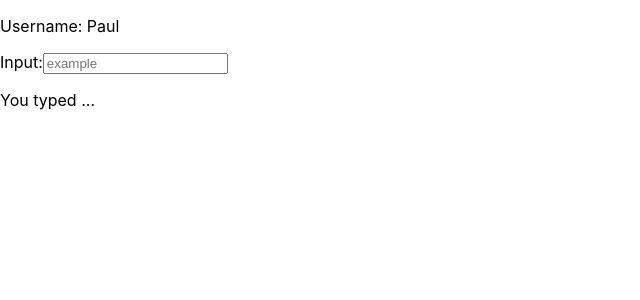
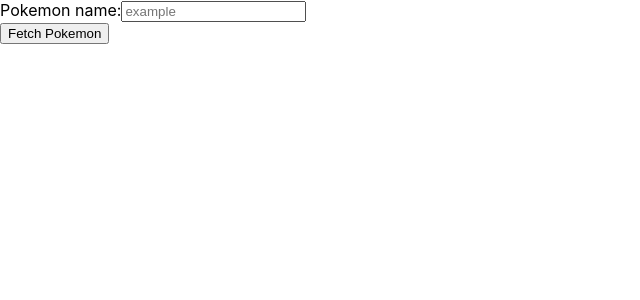
Before and after one commit to PavelKovalchuk/react-testing-library, a React (Create React App) app: page / in a window 1280 px wide. Shown: the top 300 px of the page, without its empty margins (0-640 px from the left). Built offline with nearby package versions, Linux system fonts and the light colour scheme.

Commit message:
add pokemon component

```diff
--- a/package.json
+++ b/package.json
@@ -6,6 +6,7 @@
     "@types/node": "^16.11.26",
     "@types/react": "^17.0.43",
     "@types/react-dom": "^17.0.14",
+    "axios": "^0.26.1",
     "react": "^18.0.0",
     "react-dom": "^18.0.0",
     "react-scripts": "5.0.0",
--- /dev/null
+++ b/src/Pokemon.tsx
@@ -0,0 +1,59 @@
+import React, { useState } from 'react';
+import axios from 'axios';
+import CustomInput from './CustomInput';
+
+const pokemonApiUrl = 'https://pokeapi.co/api/v2';
+
+type Ability = {
+  ability: {
+    name: string;
+    url: string;
+  };
+  is_hidden: boolean;
+  slot: number;
+};
+
+function Pokemon() {
+  const [pokemonName, setPokemonName] = useState('');
+  const [pokemonAbilities, setPokemonAbilities] = useState<Ability[]>([]);
+  const [error, setError] = useState<any>(null);
+
+  async function handleFetch(event: React.MouseEvent) {
+    let result;
+
+    try {
+      result = await axios.get(`${pokemonApiUrl}/pokemon/${pokemonName}`);
+      setPokemonAbilities(result.data.abilities);
+    } catch (err) {
+      setPokemonAbilities([]);
+      setError(err);
+    }
+  }
+
+  function handleChange(event: React.ChangeEvent<HTMLInputElement>) {
+    setPokemonName(event.target.value);
+  }
+
+  return (
+    <div>
+      <CustomInput value={pokemonName} onChange={handleChange}>
+        Pokemon name:
+      </CustomInput>
+      <button type="button" onClick={handleFetch}>
+        Fetch Pokemon
+      </button>
+      {error ? <span>Error occured</span> : null}
+      <ul>
+        {pokemonAbilities.map((ability) => {
+          return (
+            <li key={ability.ability.name}>
+              <a href={ability.ability.url}>{ability.ability.name}</a>
+            </li>
+          );
+        })}
+      </ul>
+    </div>
+  );
+}
+
+export default Pokemon;
--- a/src/index.tsx
+++ b/src/index.tsx
@@ -1,12 +1,13 @@
 import React from 'react';
 import ReactDOM from 'react-dom';
 import './index.css';
-import App from './App';
+// import App from './App';
 import reportWebVitals from './reportWebVitals';
+import Pokemon from './Pokemon';
 
 ReactDOM.render(
   <React.StrictMode>
-    <App />
+    <Pokemon />
   </React.StrictMode>,
   document.getElementById('root')
 );
```
Also changed, not shown: 1 other file (tests, documents, lock files or other folders).
